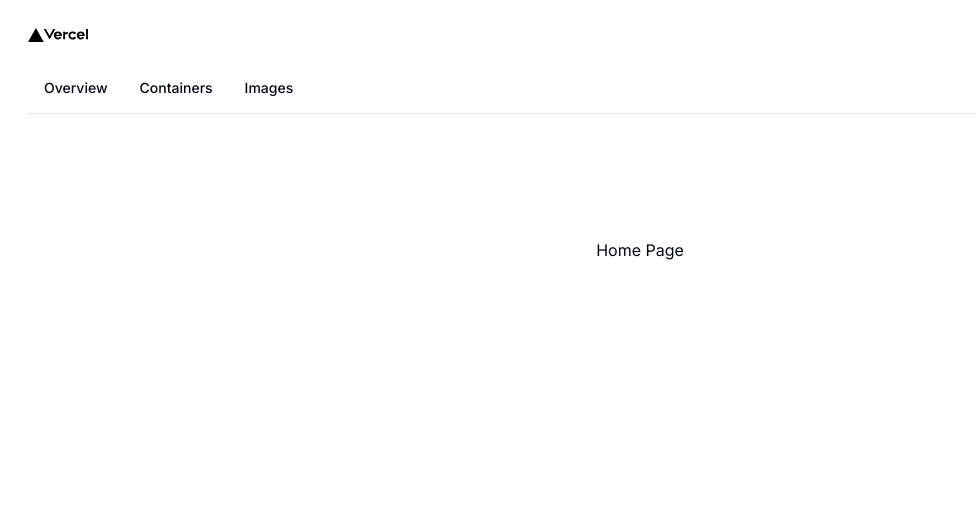
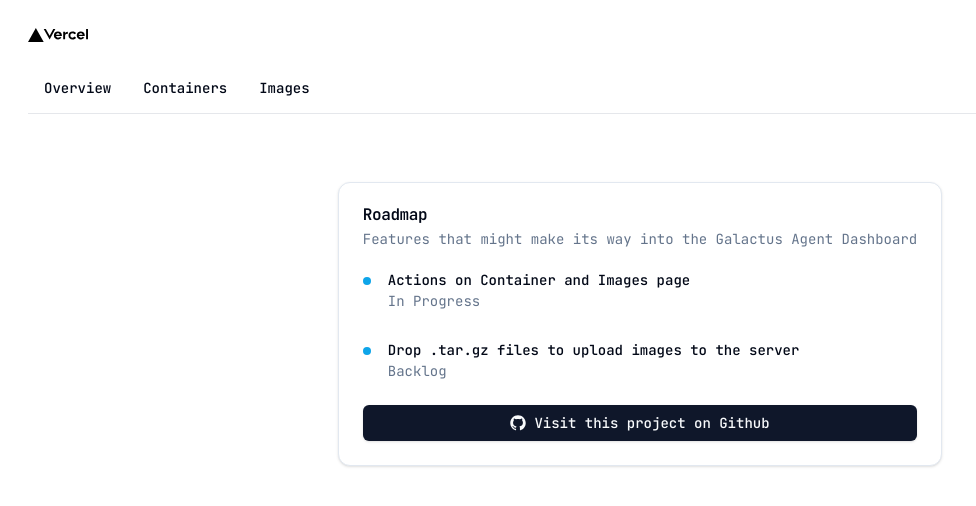
Before and after one commit to mubashiroliyantakath/galactus-agent, a Next.js app in the folder web/: page / in a window 1280 px wide. Shown: the top 506 px of the page, without its empty margins (0-976 px from the left). Built offline with nearby package versions, Linux system fonts and the light colour scheme.

Commit message:
[Agent] Fetch all containers (including those that are stopped) [Dashboard] Updated home page. Agent API host is now an environment variable.

```diff
--- a/web/app/api/containers/list/route.js
+++ b/web/app/api/containers/list/route.js
@@ -1,7 +1,7 @@
 import { NextResponse } from "next/server";
 
 export async function GET(request) {
-        const res = await fetch("http://127.0.0.1:7867/api/v1/containers/list")
+        const res = await fetch(`${process.env.GALACTUS_AGENT_API}/api/v1/containers/list`)
         const data = await res.json()
         return NextResponse.json(data)
 }
--- a/web/app/api/images/list/route.js
+++ b/web/app/api/images/list/route.js
@@ -1,7 +1,7 @@
 import { NextResponse } from "next/server";
 
 export async function GET(request) {
-        const res = await fetch("http://127.0.0.1:7867/api/v1/images/list")
+        const res = await fetch(`${process.env.GALACTUS_AGENT_API}/api/v1/images/list`)
         const data = await res.json()
         return NextResponse.json(data)
 }
--- a/web/app/layout.js
+++ b/web/app/layout.js
@@ -1,8 +1,7 @@
 import './globals.css'
-import { Inter } from 'next/font/google'
+import { JetBrains_Mono } from 'next/font/google'
 
-const inter = Inter({ subsets: ['latin'] })
-
+const jetbrains = JetBrains_Mono({subsets: ['latin']})
 export const metadata = {
   title: 'Galactus Agent Dashboard',
   description: 'Dashboard on the target device',
@@ -11,7 +10,7 @@ export const metadata = {
 export default function RootLayout({ children }) {
   return (
     <html lang="en">
-      <body className={inter.className}>
+      <body className={jetbrains.className}>
         {children}
       </body>
     </html>
--- a/web/app/page.js
+++ b/web/app/page.js
@@ -1,11 +1,76 @@
 import Header from "@/components/Header";
+import {
+  Card,
+  CardContent,
+  CardDescription,
+  CardFooter,
+  CardHeader,
+  CardTitle,
+} from "@/components/ui/card"
+import { Button } from "@/components/ui/button";
+import { GitHubLogoIcon } from "@radix-ui/react-icons";
+
+
+
+
+const roadmapItems = [
+  {
+    title: "Actions on Container and Images page",
+    description: "In Progress",
+
+  },
+  {
+    title: "Drop .tar.gz files to upload images to the server",
+    description: "Backlog",
+
+  },
+
+]
 
 export default function Home() {
   return (
     <>
       <Header/>
-      <main className="flex min-h-screen flex-col items-center justify-between p-24">
-        Home Page
+      <main className="flex flex-col items-center justify-between p-10">
+      <Card>
+        <CardHeader>
+          <CardTitle>Roadmap</CardTitle>
+          <CardDescription>Features that might make its way into the Galactus Agent Dashboard</CardDescription>
+        </CardHeader>
+        <CardContent className="grid gap-4">
+          <div>
+            {roadmapItems.map((roadmapItem,index) => (
+              <div
+                key={index}
+                className="mb-4 grid grid-cols-[25px_1fr] items-start pb-4 last:mb-0 last:pb-0"
+              >
+                <span className={`flex h-2 w-2 translate-y-1 rounded-full bg-sky-500`} />
+                <div className="space-y-1">
+                <p className="text-sm font-medium leading-none">
+                  {roadmapItem.title}
+                </p>
+                <p className="text-sm text-muted-foreground">
+                  {roadmapItem.description}
+                </p>
+              </div>
+              </div>
+            ))}
+          </div>
+        </CardContent>
+        <CardFooter>
+
+        <a href="https://github.com/mubashiroliyantakath/galactus-agent" className="w-full">
+        <Button className="w-full">
+
+          <GitHubLogoIcon  className="mr-2 h-4 w-4"/>
+              Visit this project on Github
+
+        </Button>
+        </a>
+
+        </CardFooter>
+      </Card>
+
       </main>
     </>
 
--- a/web/components/ImageList.js
+++ b/web/components/ImageList.js
@@ -36,6 +36,7 @@ function ImageList() {
     } else
     return (
         <>
+
         { imageList.length != 0 ?
         <Table>
         <TableCaption>A list of images avaialble locally on the host.</TableCaption>
--- /dev/null
+++ b/web/components/ui/card.jsx
@@ -0,0 +1,50 @@
+import * as React from "react"
+
+import { cn } from "@/lib/utils"
+
+const Card = React.forwardRef(({ className, ...props }, ref) => (
+  <div
+    ref={ref}
+    className={cn("rounded-xl border bg-card text-card-foreground shadow", className)}
+    {...props} />
+))
+Card.displayName = "Card"
+
+const CardHeader = React.forwardRef(({ className, ...props }, ref) => (
+  <div
+    ref={ref}
+    className={cn("flex flex-col space-y-1.5 p-6", className)}
+    {...props} />
+))
+CardHeader.displayName = "CardHeader"
+
+const CardTitle = React.forwardRef(({ className, ...props }, ref) => (
+  <h3
+    ref={ref}
+    className={cn("font-semibold leading-none tracking-tight", className)}
+    {...props} />
+))
+CardTitle.displayName = "CardTitle"
+
+const CardDescription = React.forwardRef(({ className, ...props }, ref) => (
+  <p
+    ref={ref}
+    className={cn("text-sm text-muted-foreground", className)}
+    {...props} />
+))
+CardDescription.displayName = "CardDescription"
+
+const CardContent = React.forwardRef(({ className, ...props }, ref) => (
+  <div ref={ref} className={cn("p-6 pt-0", className)} {...props} />
+))
+CardContent.displayName = "CardContent"
+
+const CardFooter = React.forwardRef(({ className, ...props }, ref) => (
+  <div
+    ref={ref}
+    className={cn("flex items-center p-6 pt-0", className)}
+    {...props} />
+))
+CardFooter.displayName = "CardFooter"
+
+export { Card, CardHeader, CardFooter, CardTitle, CardDescription, CardContent }
```
Also changed, not shown: 1 other file (tests, documents, lock files or other folders).
